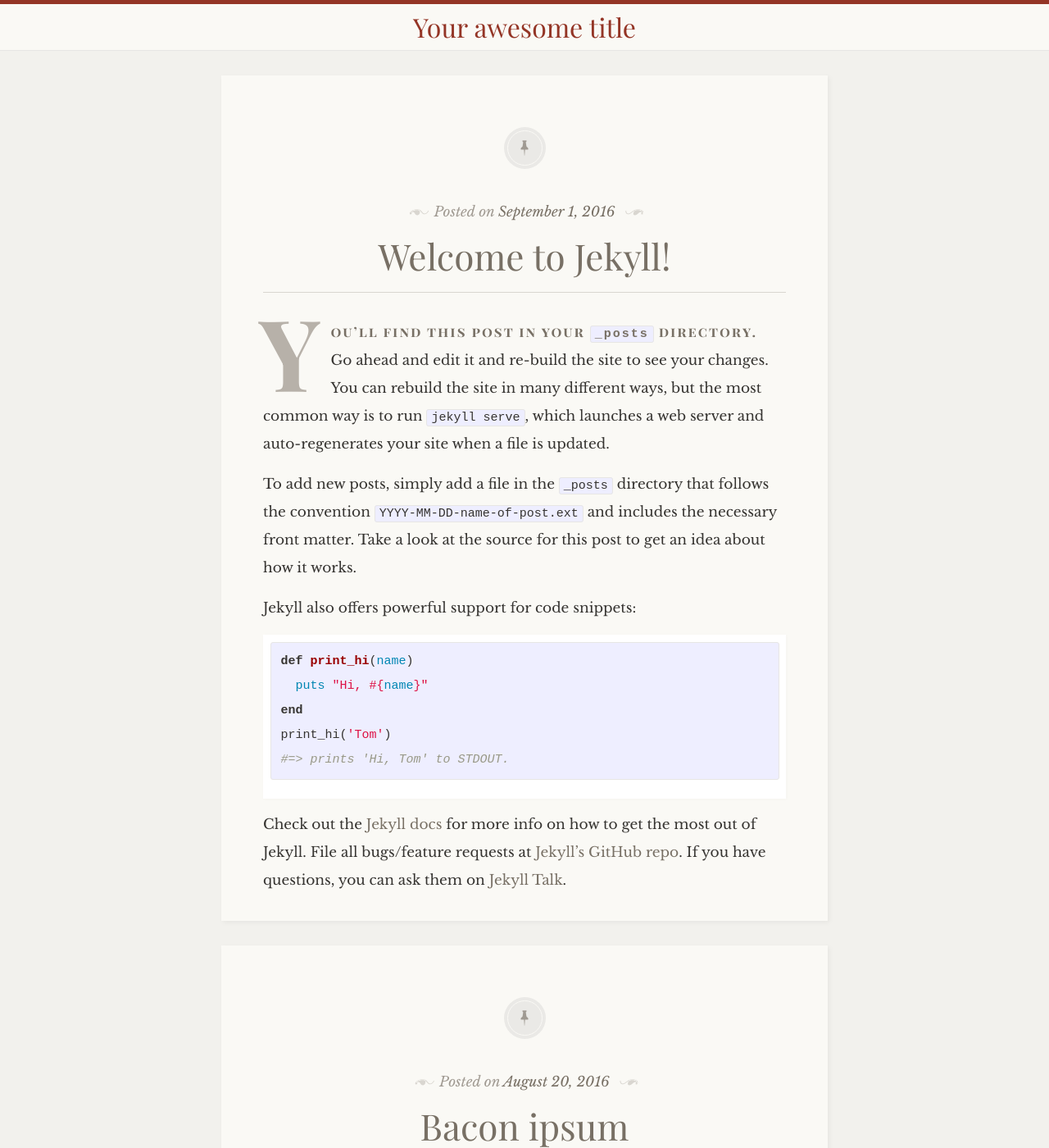
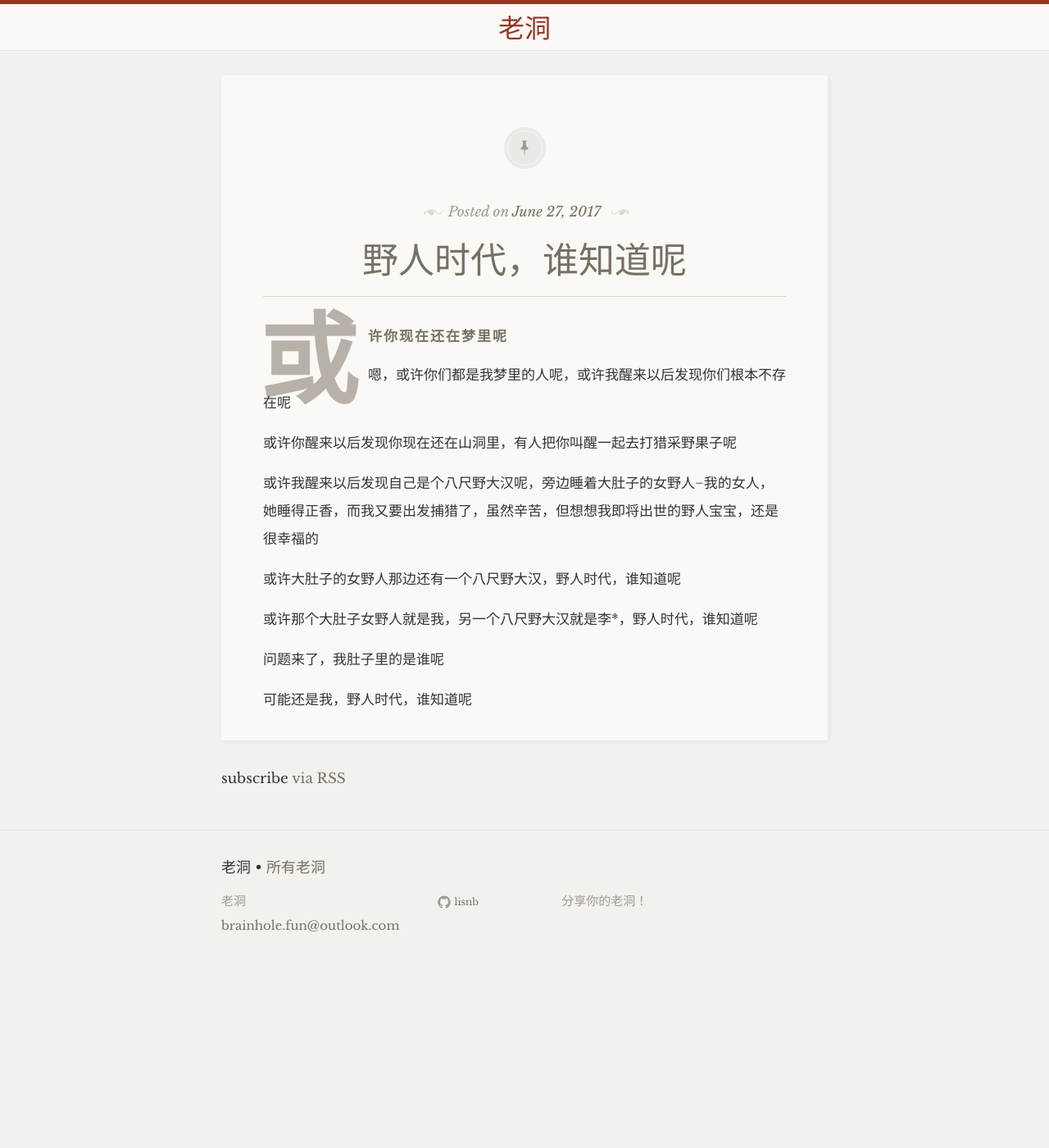
Before and after one commit to lisnb/brainhole.fun, a Jekyll site: the page built from index.html, in a window 1280 px wide and 1400 px high. Shown: the whole window at 82% size. Built offline with Jekyll 4.4.1, drawn with Linux system fonts in a browser that asks for light colours; some web fonts are replaced; some of the changed text lies outside the part shown.

Commit message:
yerenshidai

```diff
--- a/_config.yml
+++ b/_config.yml
@@ -13,17 +13,18 @@
 # you will see them accessed via {{ site.title }}, {{ site.email }}, and so on.
 # You can create any custom variable you would like, and they will be accessible
 # in the templates via {{ site.myvariable }}.
-title: Your awesome title
-email: your-email@domain.com
+title: 老洞
+email: brainhole.fun@outlook.com
 description: > # this means to ignore newlines until "baseurl:"
-  Write an awesome description for your new site here. You can edit this
-  line in _config.yml. It will appear in your document head meta (for
-  Google search results) and in your feed.xml site description.
-baseurl: "/jekyll-theme-libretto" # the subpath of your site, e.g. /blog
-url: "https://ferrolho.github.io" # the base hostname & protocol for your site
-github_username:    jekyll
-instagram_username: jekyllrb
-twitter_username:   jekyllrb
+  分享你的老洞！
+baseurl: "" # the subpath of your site, e.g. /blog
+url: "http://brainhole.fun" # the base hostname & protocol for your site
+github_username: lisnb
+# instagram_username: jekyllrb
+# twitter_username:   jekyllrb
 
 # Build settings
 markdown: kramdown
+# deployment
+host: 0.0.0.0
+port: 5000
--- a/_includes/footer.html
+++ b/_includes/footer.html
@@ -2,7 +2,7 @@
 
 	<div class="wrapper">
 
-		<h2 class="footer-heading">{{ site.title }} • <a href="{{ site.baseurl }}/table-of-contents">Table of Contents</a></h2>
+		<h2 class="footer-heading">{{ site.title }} • <a href="{{ site.baseurl }}/table-of-contents">所有老洞</a></h2>
 
 		<div class="footer-col-wrapper">
 			<div class="footer-col footer-col-1">
--- a/_posts/2016-08-20-bacon-ipsum.markdown
+++ /dev/null
@@ -1,21 +0,0 @@
----
-layout: post
-title:  "Bacon ipsum"
-date:   2016-08-20 11:11:11 +0100
-thumbnail: earth.jpg
----
-
-Bacon ipsum dolor amet fatback biltong cow kielbasa. Ground *round* jowl picanha **short ribs**, short loin shoulder flank ham hock. Fatback pork shoulder, frankfurter kevin spare ribs alcatra shank picanha ball tip.
-
-> ## Capicola leberkas fatback, kielbasa strip steak.
-
-Chicken biltong ribeye, pig cupim filet mignon sausage.
-
-<figure>
-	<img src="{{ site.baseurl }}/assets/earth.jpg" alt="image">
-	<figcaption>
-		There is nothing on this earth more to be prized than true friendship.
-	</figcaption>
-</figure>
-
-Swine brisket tongue pork cow pork loin beef ribs turkey flank rump strip steak.
--- a/_posts/2016-09-01-welcome-to-jekyll.markdown
+++ /dev/null
@@ -1,24 +0,0 @@
----
-layout: post
-title:  "Welcome to Jekyll!"
-date:   2016-09-01 11:11:11 +0100
----
-You’ll find this post in your `_posts` directory. Go ahead and edit it and re-build the site to see your changes. You can rebuild the site in many different ways, but the most common way is to run `jekyll serve`, which launches a web server and auto-regenerates your site when a file is updated.
-
-To add new posts, simply add a file in the `_posts` directory that follows the convention `YYYY-MM-DD-name-of-post.ext` and includes the necessary front matter. Take a look at the source for this post to get an idea about how it works.
-
-Jekyll also offers powerful support for code snippets:
-
-{% highlight ruby %}
-def print_hi(name)
-  puts "Hi, #{name}"
-end
-print_hi('Tom')
-#=> prints 'Hi, Tom' to STDOUT.
-{% endhighlight %}
-
-Check out the [Jekyll docs][jekyll-docs] for more info on how to get the most out of Jekyll. File all bugs/feature requests at [Jekyll’s GitHub repo][jekyll-gh]. If you have questions, you can ask them on [Jekyll Talk][jekyll-talk].
-
-[jekyll-docs]: http://jekyllrb.com/docs/home
-[jekyll-gh]:   https://github.com/jekyll/jekyll
-[jekyll-talk]: https://talk.jekyllrb.com/
--- a/table-of-contents.html
+++ b/table-of-contents.html
@@ -4,7 +4,7 @@
 
 <div class="table-of-contents">
 
-	<h1 class="page-heading">Table of Contents</h1>
+	<h1 class="page-heading">所有老洞</h1>
 
 	<ul class="post-list">
 		{% for post in site.posts %}
```
Also changed, not shown: _posts/2017-06-28-野人时代.md (added, +24 -0 lines).
